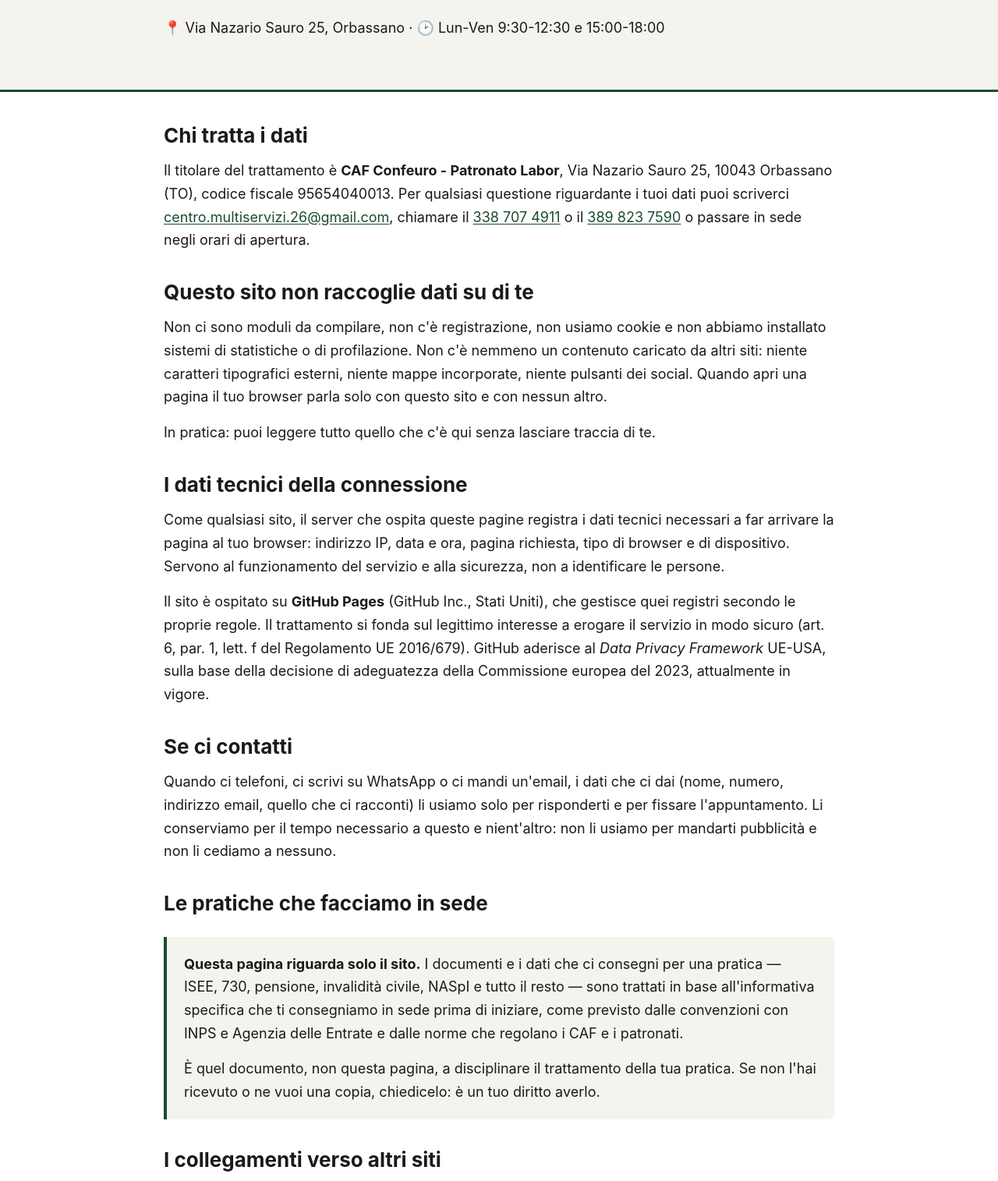
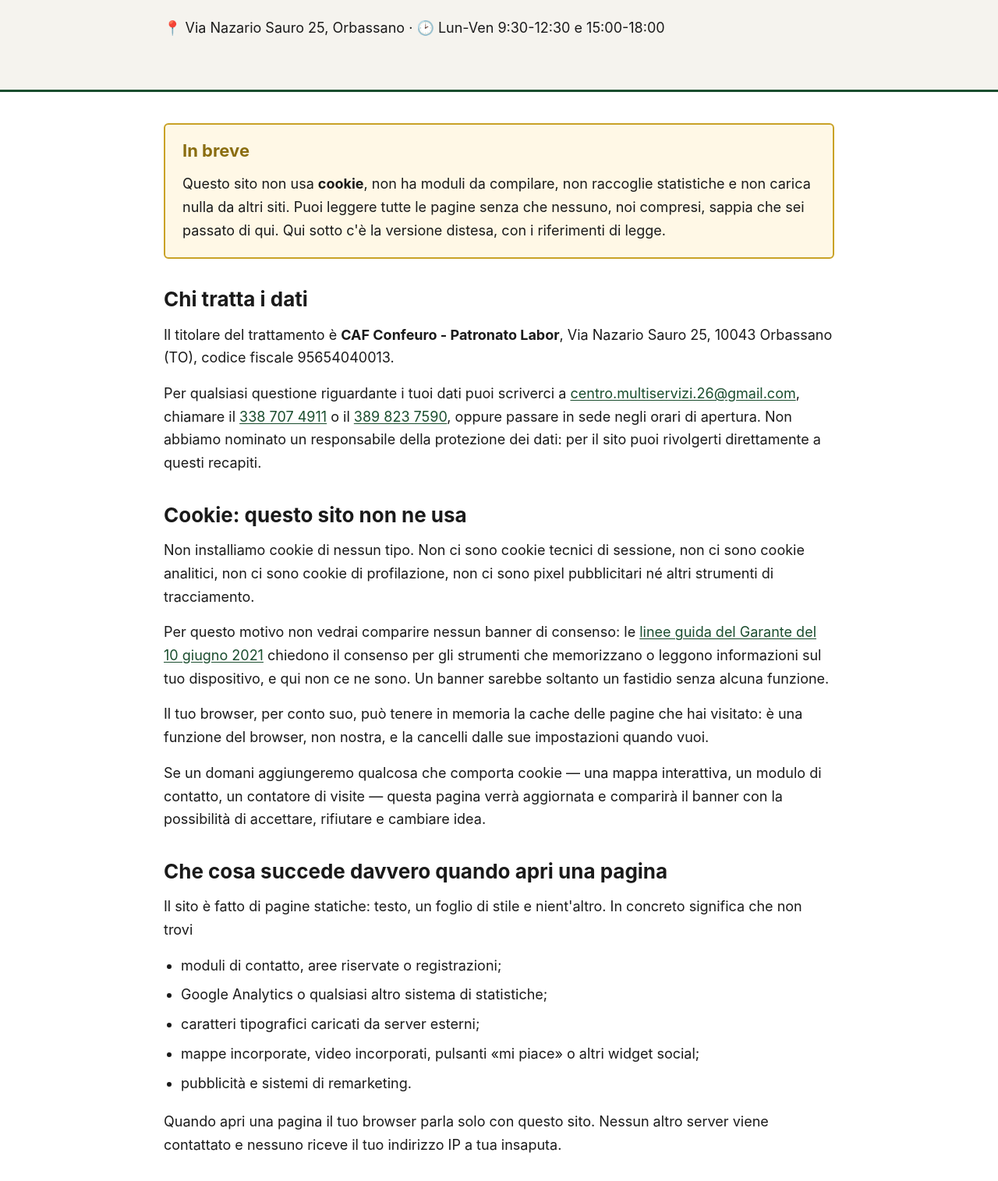
Before and after one commit to GabryGuerra/cafpatronato-orbassano, a plain HTML site: page privacy.html in a window 1280 px wide. Shown: the part 345-1860 px from the top of the page at 78% size. Drawn offline with Linux system fonts and the light colour scheme.

Commit message:
Informativa privacy e cookie aggiornata
Sezione cookie dedicata, elenco di cio' che non viene caricato da server esterni, basi giuridiche e tempi di conservazione, trasferimento extra UE per l'hosting, assenza di profilazione, indirizzo del Garante.

```diff
--- a/privacy.html
+++ b/privacy.html
@@ -3,8 +3,8 @@
 <head>
 <meta charset="utf-8">
 <meta name="viewport" content="width=device-width, initial-scale=1">
-<title>Informativa privacy | CAF Confeuro - Patronato Labor Orbassano</title>
-<meta name="description" content="Come trattiamo i dati su questo sito: nessun cookie, nessun modulo, nessuna statistica. Titolare, diritti e contatti.">
+<title>Informativa privacy e cookie | CAF Confeuro - Patronato Labor Orbassano</title>
+<meta name="description" content="Informativa privacy e cookie di cafpatronato-orbassano.it: nessun cookie, nessun modulo, nessuna statistica, nessun contenuto esterno. Titolare, basi giuridiche, diritti e contatti.">
 <meta name="robots" content="index, follow">
 <link rel="canonical" href="https://cafpatronato-orbassano.it/privacy.html">
 <meta property="og:title" content="Informativa privacy | CAF Confeuro Orbassano">
@@ -22,72 +22,124 @@
   </div>
 </header>
 <nav><div class="wrap"><ul><li><a href="index.html">Home</a></li><li><a href="isee-orbassano.html">ISEE</a></li><li><a href="730-orbassano.html">730</a></li><li><a href="patronato-pensioni-orbassano.html">Patronato</a></li><li><a href="pratiche-agricole-orbassano.html">Agricoltura</a></li><li><a href="utenze-telefonia-allarmi-orbassano.html">Utenze</a></li><li><a href="send-notifiche-digitali-orbassano.html">SEND</a></li><li><a href="servizi-a-domicilio-orbassano.html">A domicilio</a></li><li><a href="servizi-orbassano.html">Tutti i servizi</a></li><li><a href="contatti.html">Contatti</a></li></ul></div></nav>
-<div class="hero"><div class="wrap"><h1>Informativa privacy</h1><p class="claim">Come trattiamo i dati su questo sito.</p><p class="dove">&#128205; Via Nazario Sauro 25, Orbassano &middot; &#128337; Lun-Ven 9:30-12:30 e 15:00-18:00</p></div></div><main><div class="wrap">
+<div class="hero"><div class="wrap"><h1>Informativa privacy e cookie</h1><p class="claim">Come trattiamo i dati su questo sito. In sintesi: non ne trattiamo.</p><p class="dove">&#128205; Via Nazario Sauro 25, Orbassano &middot; &#128337; Lun-Ven 9:30-12:30 e 15:00-18:00</p></div></div><main><div class="wrap">
+<div class="avviso">
+<h2>In breve</h2>
+<p>Questo sito non usa <strong>cookie</strong>, non ha moduli da compilare, non raccoglie
+statistiche e non carica nulla da altri siti. Puoi leggere tutte le pagine senza che
+nessuno, noi compresi, sappia che sei passato di qui. Qui sotto c'&egrave; la versione
+distesa, con i riferimenti di legge.</p>
+</div>
 
 <h2>Chi tratta i dati</h2>
 <p>Il titolare del trattamento &egrave; <strong>CAF Confeuro - Patronato Labor</strong>,
-Via Nazario Sauro 25, 10043 Orbassano (TO), codice fiscale 95654040013.
-Per qualsiasi questione riguardante i tuoi dati puoi scriverci
+Via Nazario Sauro 25, 10043 Orbassano (TO), codice fiscale 95654040013.</p>
+<p>Per qualsiasi questione riguardante i tuoi dati puoi scriverci a
 <a href="mailto:centro.multiservizi.26@gmail.com">centro.multiservizi.26@gmail.com</a>, chiamare il
-<a href="tel:+393387074911">338 707 4911</a> o il
-<a href="tel:+393898237590">389 823 7590</a> o passare in sede negli orari di apertura.</p>
+<a class="nowrap" href="tel:+393387074911">338 707 4911</a> o il
+<a class="nowrap" href="tel:+393898237590">389 823 7590</a>, oppure passare in sede negli orari
+di apertura. Non abbiamo nominato un responsabile della protezione dei dati: per il sito
+puoi rivolgerti direttamente a questi recapiti.</p>
 
-<h2>Questo sito non raccoglie dati su di te</h2>
-<p>Non ci sono moduli da compilare, non c'&egrave; registrazione, non usiamo cookie e non
-abbiamo installato sistemi di statistiche o di profilazione. Non c'&egrave; nemmeno un
-contenuto caricato da altri siti: niente caratteri tipografici esterni, niente mappe
-incorporate, niente pulsanti dei social. Quando apri una pagina il tuo browser parla
-solo con questo sito e con nessun altro.</p>
-<p>In pratica: puoi leggere tutto quello che c'&egrave; qui senza lasciare traccia di te.</p>
+<h2>Cookie: questo sito non ne usa</h2>
+<p>Non installiamo cookie di nessun tipo. Non ci sono cookie tecnici di sessione, non ci
+sono cookie analitici, non ci sono cookie di profilazione, non ci sono pixel pubblicitari
+n&eacute; altri strumenti di tracciamento.</p>
+<p>Per questo motivo non vedrai comparire nessun banner di consenso: le
+<a href="https://www.garanteprivacy.it/home/docweb/-/docweb-display/docweb/9677876" rel="noopener">linee
+guida del Garante del 10 giugno 2021</a> chiedono il consenso per gli strumenti che
+memorizzano o leggono informazioni sul tuo dispositivo, e qui non ce ne sono. Un banner
+sarebbe soltanto un fastidio senza alcuna funzione.</p>
+<p>Il tuo browser, per conto suo, pu&ograve; tenere in memoria la cache delle pagine che
+hai visitato: &egrave; una funzione del browser, non nostra, e la cancelli dalle sue
+impostazioni quando vuoi.</p>
+<p>Se un domani aggiungeremo qualcosa che comporta cookie &mdash; una mappa interattiva,
+un modulo di contatto, un contatore di visite &mdash; questa pagina verr&agrave;
+aggiornata e comparir&agrave; il banner con la possibilit&agrave; di accettare,
+rifiutare e cambiare idea.</p>
+
+<h2>Che cosa succede davvero quando apri una pagina</h2>
+<p>Il sito &egrave; fatto di pagine statiche: testo, un foglio di stile e nient'altro.
+In concreto significa che non trovi</p>
+<ul>
+<li>moduli di contatto, aree riservate o registrazioni;</li>
+<li>Google Analytics o qualsiasi altro sistema di statistiche;</li>
+<li>caratteri tipografici caricati da server esterni;</li>
+<li>mappe incorporate, video incorporati, pulsanti «mi piace» o altri widget social;</li>
+<li>pubblicit&agrave; e sistemi di remarketing.</li>
+</ul>
+<p>Quando apri una pagina il tuo browser parla solo con questo sito. Nessun altro
+server viene contattato e nessuno riceve il tuo indirizzo IP a tua insaputa.</p>
 
 <h2>I dati tecnici della connessione</h2>
 <p>Come qualsiasi sito, il server che ospita queste pagine registra i dati tecnici
-necessari a far arrivare la pagina al tuo browser: indirizzo IP, data e ora, pagina
-richiesta, tipo di browser e di dispositivo. Servono al funzionamento del servizio e
-alla sicurezza, non a identificare le persone.</p>
+necessari a consegnare la pagina al tuo browser: indirizzo IP, data e ora, pagina
+richiesta, tipo di browser e di dispositivo. Servono al funzionamento e alla sicurezza
+del servizio, non a identificare le persone, e noi non vi accediamo: non abbiamo un
+pannello delle statistiche e non riceviamo alcun rapporto sulle visite.</p>
 <p>Il sito &egrave; ospitato su <strong>GitHub Pages</strong> (GitHub Inc., Stati Uniti),
-che gestisce quei registri secondo le proprie regole. Il trattamento si fonda sul
-legittimo interesse a erogare il servizio in modo sicuro (art. 6, par. 1, lett. f del
-Regolamento UE 2016/679). GitHub aderisce al <em>Data Privacy Framework</em> UE-USA,
-sulla base della decisione di adeguatezza della Commissione europea del 2023,
-attualmente in vigore.</p>
+che gestisce quei registri secondo le proprie regole e li conserva per il tempo
+necessario alla sicurezza della piattaforma. La base giuridica &egrave; il legittimo
+interesse a erogare il servizio in modo sicuro (articolo 6, paragrafo 1, lettera f del
+Regolamento UE 2016/679).</p>
+<p>Poich&eacute; il fornitore &egrave; statunitense, il trattamento comporta un
+trasferimento di quei dati tecnici verso gli Stati Uniti. GitHub aderisce al Data
+Privacy Framework UE-USA, sulla base della decisione di adeguatezza della Commissione
+europea del 10 luglio 2023, la cui validit&agrave; &egrave; stata confermata dal
+Tribunale dell'Unione europea nel 2025.</p>
 
 <h2>Se ci contatti</h2>
 <p>Quando ci telefoni, ci scrivi su WhatsApp o ci mandi un'email, i dati che ci dai
-(nome, numero, indirizzo email, quello che ci racconti) li usiamo solo per risponderti
-e per fissare l'appuntamento. Li conserviamo per il tempo necessario a questo e
-nient'altro: non li usiamo per mandarti pubblicit&agrave; e non li cediamo a nessuno.</p>
+&mdash; nome, numero, indirizzo email e quello che ci racconti &mdash; li usiamo solo per
+risponderti e per fissare l'appuntamento. La base giuridica &egrave; il riscontro alla
+tua richiesta e l'esecuzione di misure precontrattuali (articolo 6, paragrafo 1, lettere
+b ed f del Regolamento).</p>
+<p>Conserviamo quei messaggi per il tempo che serve a chiudere lo scambio e comunque non
+oltre <strong>due anni</strong>, salvo che nel frattempo nasca una pratica: in quel caso
+vale l'informativa che ti consegniamo in sede. Non li usiamo per mandarti pubblicit&agrave;
+e non li cediamo a nessuno.</p>
+<p>Tieni presente che telefono, WhatsApp ed email passano dai rispettivi gestori, che
+trattano i dati secondo le proprie informative: se preferisci evitarlo, puoi sempre
+venire in sede di persona.</p>
+
+<h2>I collegamenti verso altri siti</h2>
+<p>Alcuni pulsanti portano fuori da qui: «Come arrivare» apre Google Maps, i numeri di
+WhatsApp aprono WhatsApp, alcune pagine rimandano ai siti di INPS e Agenzia delle
+Entrate. Sono collegamenti, non contenuti incorporati: finch&eacute; non ci clicchi non
+succede nulla e nessun dato parte. Da quel momento in poi vale la privacy di quei
+servizi, sulla quale non abbiamo alcun controllo.</p>
 
 <h2>Le pratiche che facciamo in sede</h2>
-<div class="box">
-<p><strong>Questa pagina riguarda solo il sito.</strong> I documenti e i dati che ci
-consegni per una pratica &mdash; ISEE, 730, pensione, invalidit&agrave; civile, NASpI e
-tutto il resto &mdash; sono trattati in base all'informativa specifica che ti
-consegniamo in sede prima di iniziare, come previsto dalle convenzioni con INPS e
-Agenzia delle Entrate e dalle norme che regolano i CAF e i patronati.</p>
+<p>Questa pagina riguarda soltanto il sito. I documenti e i dati che ci consegni per una
+pratica &mdash; ISEE, 730, pensione, invalidit&agrave; civile, NASpI e tutto il resto
+&mdash; sono trattati in base all'<strong>informativa specifica che ti consegniamo in
+sede</strong> prima di iniziare, come previsto dalle convenzioni con INPS e Agenzia delle
+Entrate e dalle norme che regolano i CAF e i patronati.</p>
 <p>&Egrave; quel documento, non questa pagina, a disciplinare il trattamento della tua
 pratica. Se non l'hai ricevuto o ne vuoi una copia, chiedicelo: &egrave; un tuo diritto
 averlo.</p>
-</div>
 
-<h2>I collegamenti verso altri siti</h2>
-<p>Alcuni pulsanti portano fuori da qui: &laquo;Come arrivare&raquo; apre Google Maps,
-i numeri di WhatsApp aprono WhatsApp. Sono link, non contenuti incorporati: finch&eacute;
-non ci clicchi non succede nulla. Da quel momento in poi vale la privacy di quei
-servizi, sulla quale non abbiamo alcun controllo.</p>
+<h2>Niente profilazione e niente decisioni automatiche</h2>
+<p>Non ti profiliamo, non costruiamo categorie di utenti e non esiste alcun processo che
+prenda decisioni su di te in modo automatizzato (articolo 22 del Regolamento). Nessun
+dato raccolto tramite il sito viene venduto o ceduto a terzi per finalit&agrave;
+commerciali.</p>
 
 <h2>I tuoi diritti</h2>
 <p>Puoi chiederci in qualsiasi momento di accedere ai tuoi dati, di correggerli,
 cancellarli, limitarne l'uso, di opporti al trattamento o di riceverli in un formato
 leggibile da un altro sistema (articoli da 15 a 22 del Regolamento UE 2016/679).</p>
-<p>Ti basta scriverci o passare in sede. Se ritieni che i tuoi dati siano trattati in
-modo scorretto puoi rivolgerti al Garante per la protezione dei dati personali
-(<a href="https://www.garanteprivacy.it" rel="noopener">garanteprivacy.it</a>).</p>
+<p>Ti basta scriverci o passare in sede: rispondiamo entro un mese, come prevede la
+norma. La richiesta &egrave; gratuita.</p>
+<p>Se ritieni che i tuoi dati siano trattati in modo scorretto puoi proporre reclamo al
+<strong>Garante per la protezione dei dati personali</strong>, Piazza Venezia 11, 00187
+Roma, <a href="https://www.garanteprivacy.it" rel="noopener">garanteprivacy.it</a>, o
+rivolgerti all'autorit&agrave; giudiziaria.</p>
 
 <h2>Modifiche a questa informativa</h2>
-<p>Se cambieremo qualcosa nel modo in cui funziona il sito, aggiorneremo questa pagina
-e la data qui sotto.</p>
-<p><em>Ultimo aggiornamento: 5 ottobre 2026.</em></p>
+<p>Se cambieremo qualcosa nel modo in cui funziona il sito, aggiorneremo questa pagina e
+la data qui sotto. Vale la pena ricontrollarla ogni tanto.</p>
+<p><em>Ultimo aggiornamento: 18 novembre 2026.</em></p>
 
 </div></main><footer>
   <div class="wrap">
@@ -115,7 +167,7 @@ e la data qui sotto.</p>
       </div>
     </div>
     <div class="foot-basso">
-      CAF Confeuro - Patronato Labor &middot; C.F. 95654040013 &middot; Via Nazario Sauro 25, 10043 Orbassano (TO)<br>Questo sito non utilizza cookie, non raccoglie dati personali e non ha moduli da compilare &middot; <a href="privacy.html">Informativa privacy</a>
+      CAF Confeuro - Patronato Labor &middot; C.F. 95654040013 &middot; Via Nazario Sauro 25, 10043 Orbassano (TO)<br>Questo sito non utilizza cookie, non raccoglie dati personali e non ha moduli da compilare &middot; <a href="privacy.html">Informativa privacy e cookie</a>
     </div>
   </div>
 </footer>
```
